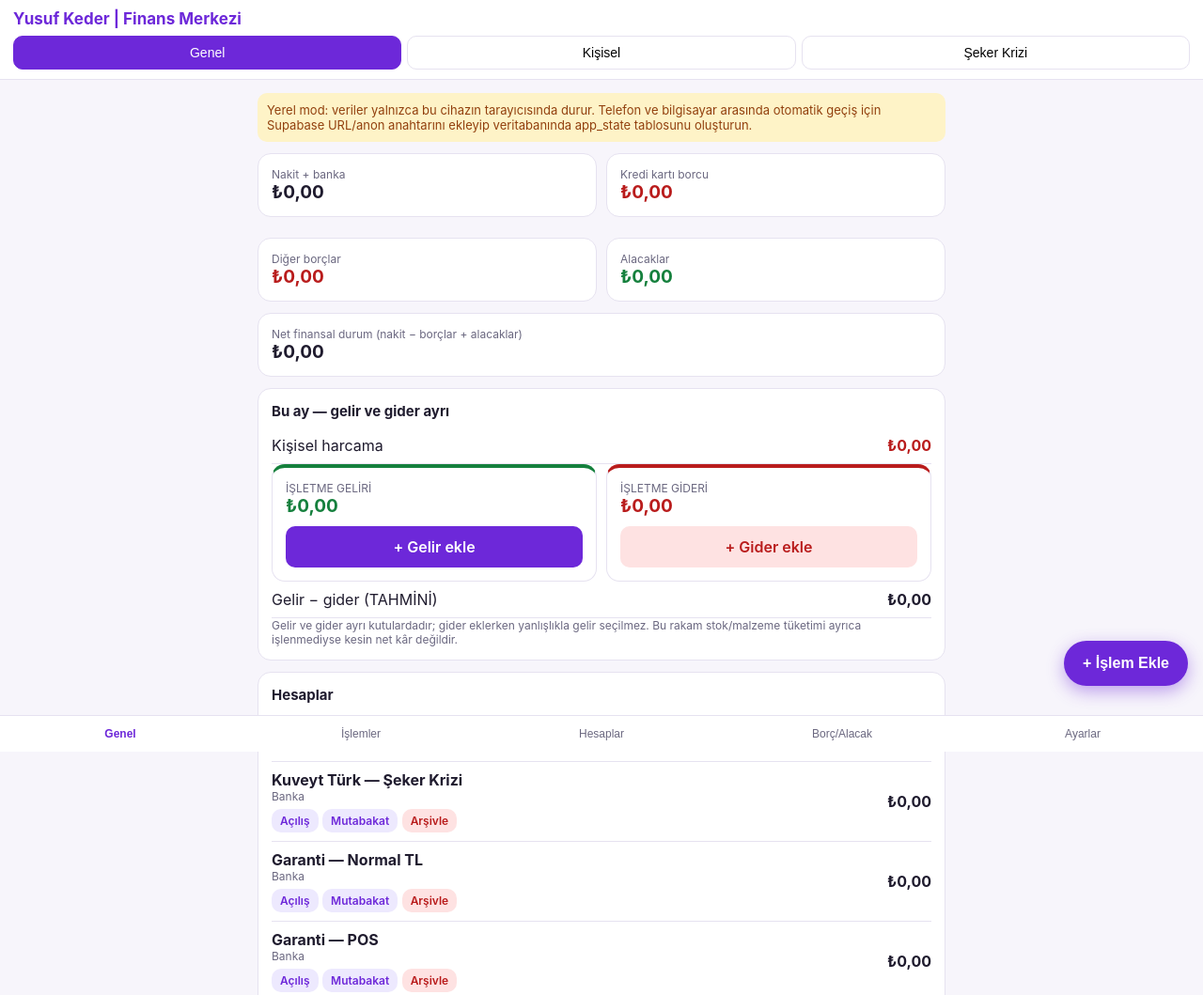
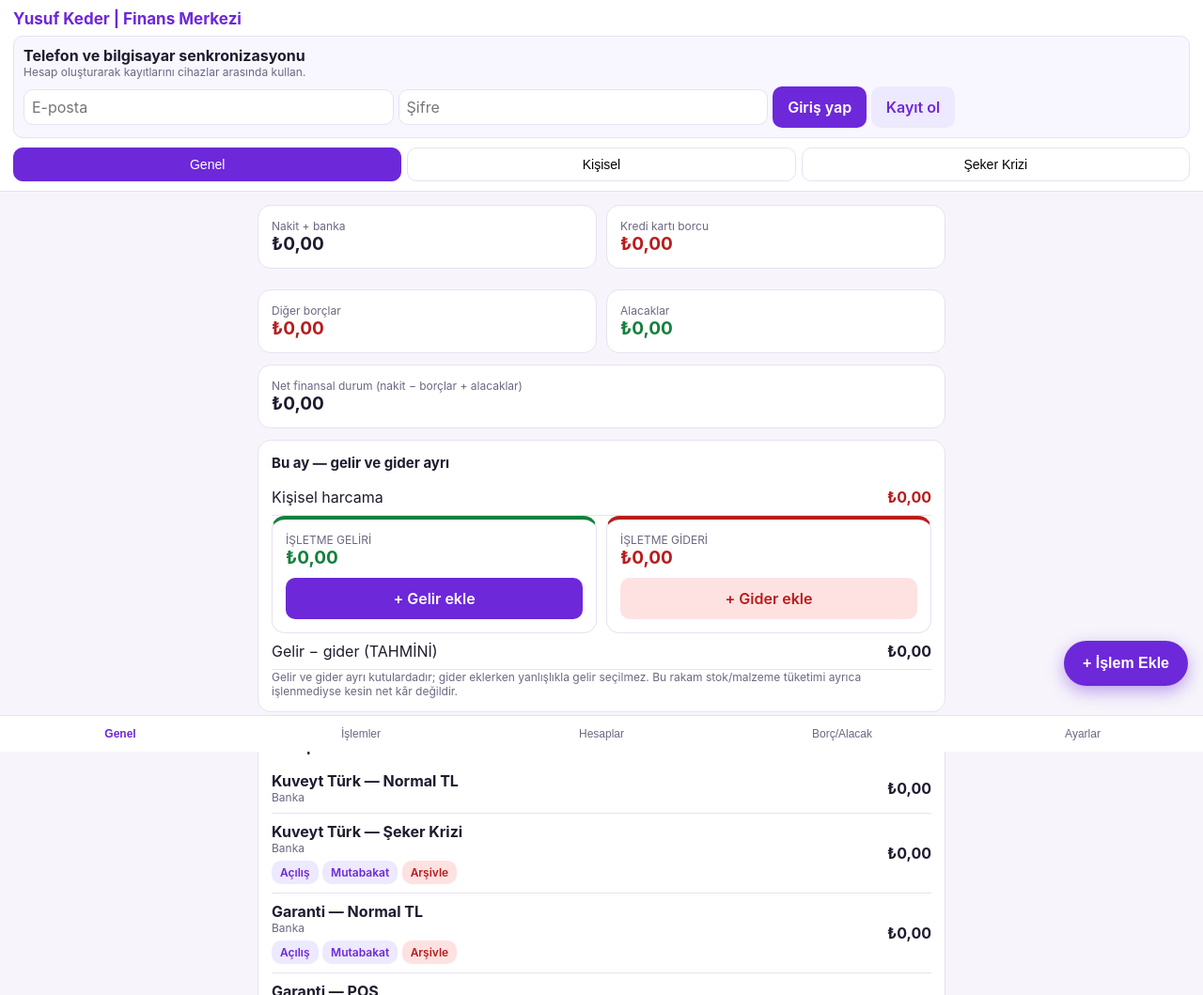
Before and after one commit to sekerkrizi/index.html, a plain HTML site: page index.html in a window 1280 px wide. Shown: the top 1059 px of the page at 94% size. Drawn offline with nearby package versions, Linux system fonts and the light colour scheme.

Commit message:
Update index.html

```diff
--- a/index.html
+++ b/index.html
@@ -24,12 +24,13 @@ button.o{background:var(--pl);color:var(--p)}button.d{background:#fee2e2;color:v
 .sheet{background:var(--c);width:100%;max-width:560px;max-height:92vh;overflow:auto;border-radius:18px 18px 0 0;padding:16px}
 #toast{position:fixed;top:12px;left:50%;transform:translateX(-50%);background:#1f1b2e;color:#fff;padding:10px 16px;border-radius:10px;z-index:30;font-size:14px;display:none}
 .warn{background:#fef3c7;color:#92400e;border-radius:10px;padding:10px;font-size:13px;margin-bottom:12px}
+.accountbar{background:#f8f7ff;border:1px solid var(--b);border-radius:10px;padding:10px;margin-bottom:10px}.accountbar input{display:inline-block;width:32%;margin:8px 5px 0 0;padding:8px}.accountbar button{margin-top:8px}
 </style></head><body>
 <div id="toast"></div><div id="app"></div>
 <script src="https://cdn.jsdelivr.net/npm/@supabase/supabase-js@2.45.4/dist/umd/supabase.min.js"></script>
 <script>
 /* ===== AYAR: Supabase bilgilerini buraya yazın (anon/publishable anahtar; service_role ASLA) ===== */
-const CFG={url:'',key:''};
+const CFG={url:'https://pifytocnfnowzgigjrrz.supabase.co',key:'sb_publishable_KuLAJDhKoilvgvE7XAlbTQ_nzV_4ubj'};
 /* ================================================================================================= */
 const $=s=>document.querySelector(s);
 const esc=s=>String(s??'').replace(/[&<>"']/g,c=>({'&':'&amp;','<':'&lt;','>':'&gt;','"':'&quot;',"'":'&#39;'}[c]));
@@ -68,9 +69,9 @@ const ig=sum(t=>t.type==='gelir'&&t.scope==='i'),ie=sum(t=>t.type==='gider'&&t.s
 return{cash,card,bo,al,net:cash-card-bo+al,kg:sum(t=>t.type==='gider'&&t.scope==='k'),ig,ie,ik:ig-ie}}
 /* --- arayüz --- */
 function render(){
-if(sb&&!user){$('#app').innerHTML=`<main><div class="card"><h3>Yusuf Keder | Finans Merkezi</h3><label>E-posta</label><input id="em" type="email" autocomplete="username"><label>Şifre</label><input id="pw" type="password" autocomplete="current-password"><button class="b" onclick="auth(0)">Giriş yap</button> <button class="b o" onclick="auth(1)">Kayıt ol</button></div></main>`;return}
 const nav=[['home','Genel'],['tx','İşlemler'],['acc','Hesaplar'],['debt','Borç/Alacak'],['set','Ayarlar']];
-$('#app').innerHTML=`<header><h1>Yusuf Keder | Finans Merkezi</h1><div class="tabs">${[['h','Genel'],['k','Kişisel'],['i','Şeker Krizi']].map(x=>`<button class="${SC===x[0]?'on':''}" onclick="SC='${x[0]}';render()">${x[1]}</button>`).join('')}</div></header>
+const accountBox=user?`<div class="accountbar">☁️ ${esc(user.email)} <button class="b o" style="padding:5px 9px;font-size:12px" onclick="sb.auth.signOut()">Çıkış</button></div>`:`<div class="accountbar"><b>Telefon ve bilgisayar senkronizasyonu</b><div class="s">Hesap oluşturarak kayıtlarını cihazlar arasında kullan.</div><input id="em" type="email" placeholder="E-posta" autocomplete="username"><input id="pw" type="password" placeholder="Şifre" autocomplete="new-password"><button class="b" onclick="auth(0)">Giriş yap</button> <button class="b o" onclick="auth(1)">Kayıt ol</button>${sb?'':'<div class="s neg" style="margin-top:6px">Bulut bağlantısı henüz kurulmadı. Supabase ayarları eklenince hesap sistemi aktifleşir.</div>'}</div>`;
+$('#app').innerHTML=`<header><h1>Yusuf Keder | Finans Merkezi</h1>${accountBox}<div class="tabs">${[['h','Genel'],['k','Kişisel'],['i','Şeker Krizi']].map(x=>`<button class="${SC===x[0]?'on':''}" onclick="SC='${x[0]}';render()">${x[1]}</button>`).join('')}</div></header>
 <main>${sb?'':'<div class="warn">Yerel mod: veriler yalnızca bu cihazın tarayıcısında durur. Telefon ve bilgisayar arasında otomatik geçiş için Supabase URL/anon anahtarını ekleyip veritabanında app_state tablosunu oluşturun.</div>'}${views[V]()}</main>
 <button class="fab" onclick="openTx()">+ İşlem Ekle</button><nav>${nav.map(n=>`<button class="${V===n[0]?'on':''}" onclick="V='${n[0]}';render()">${n[1]}</button>`).join('')}</nav>`}
 const sgn=t=>({gelir:1,borc_al:1,alacak_tahsil:1,gider:-1,borc_ode:-1,alacak_ver:-1}[t.type]||0);
@@ -121,7 +122,7 @@ function dl(n,t,m){const a=document.createElement('a');a.href=URL.createObjectUR
 const bk=()=>dl('finans-yedek-'+today()+'.json',JSON.stringify(S),'application/json');
 function csv(){const A=id=>(S.accounts.find(a=>a.id===id)||{}).name||'';const r=[['Tarih','Tür','Tutar','Hesap','Hedef','Kategori','Kişi','Alan','Açıklama']].concat(live().map(t=>[t.date,TYPES[t.type]||'Düzeltme',(t.amt/100).toFixed(2),A(t.acc),A(t.to),t.cat||'',t.person||'',t.scope,t.desc||'']));dl('islemler-'+today()+'.csv','\ufeff'+r.map(x=>x.map(c=>'"'+String(c).replace(/"/g,'""')+'"').join(';')).join('\n'),'text/csv')}
 function rs(i){const f=i.files[0];if(!f)return;const r=new FileReader();r.onload=()=>{try{const d=JSON.parse(r.result);if(!Array.isArray(d.accounts)||!Array.isArray(d.tx)||d.tx.some(t=>!t.id||!(t.amt>0)||!t.date||!t.type))throw 0;if(!confirm('Yedek mevcut verilerle BİRLEŞTİRİLECEK (aynı kayıtlarda en yeni olan kalır). Devam edilsin mi?'))return;S=merge(S,{...d,log:d.log||[]});save();toast('Yedek yüklendi.')}catch(e){toast('Geçersiz yedek dosyası.')}};r.readAsText(f)}
-async function auth(up){const e=$('#em').value.trim(),p=$('#pw').value;const{error}=up?await sb.auth.signUp({email:e,password:p}):await sb.auth.signInWithPassword({email:e,password:p});if(error)toast(error.message);else if(up)toast('Kayıt oluşturuldu. E-posta onayı açıksa onaylayın.')}
+async function auth(up){if(!sb)return toast('Önce Supabase bağlantısı kurulmalı. CFG.url ve CFG.key alanlarını doldurun.');const e=$('#em').value.trim(),p=$('#pw').value;if(!e||p.length<6)return toast('Geçerli e-posta ve en az 6 karakterli şifre girin.');const{error}=up?await sb.auth.signUp({email:e,password:p}):await sb.auth.signInWithPassword({email:e,password:p});if(error)toast(error.message);else if(up)toast('Kayıt oluşturuldu. E-posta onayı açıksa onaylayın.')}
 async function start(){
 if(CFG.url&&CFG.key&&window.supabase){sb=supabase.createClient(CFG.url,CFG.key);
 const{data}=await sb.auth.getSession();user=data.session?data.session.user:null;
```
